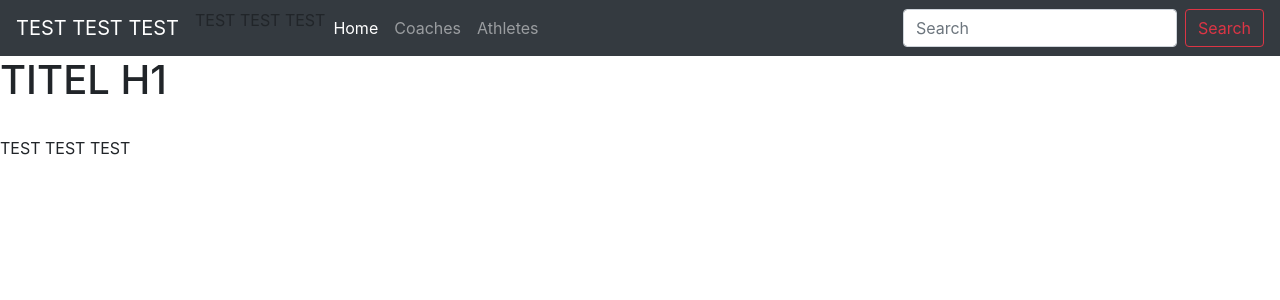
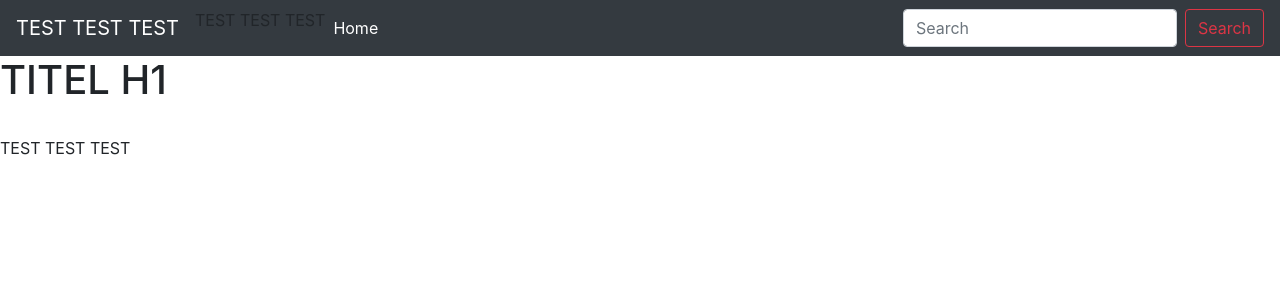
Before and after one commit to Kokille/HTW-DBM, a Flask app: page / in a window 1280 px wide. Shown: the top 300 px of the page. Run offline with Flask 2, Linux system fonts and the light colour scheme; some libraries are stand-ins or nearby versions.

Commit message:
Found Mistake - Fixed Problem with HTML interaction, dividing header and footer in seperate files - Mistake->Link in navbar on nonexsiting page - Cleaned dredd strucutre (Thanks to Jeff for the awarness) just opening the right folder and not having anything else open, otherwise the programm crashes

```diff
--- a/Sennk/dredd/main.py
+++ b/Sennk/dredd/main.py
@@ -7,11 +7,11 @@ from flask import render_template
 from flask import request
 from flask import url_for
 
-app = Flask("Dredd")
+app = Flask(__name__)
 
 
 @app.route("/")
-@app.route("/index")
+#@app.route("/index")
 def index():
     """Summary
 
--- a/Sennk/dredd/templates/navbar.html
+++ b/Sennk/dredd/templates/navbar.html
@@ -10,8 +10,6 @@
         <div class="collapse navbar-collapse" id="navbarsExampleDefault">
             <ul class="navbar-nav mr-auto">
                 <li class="nav-item active"><a class="nav-link" href="{{ url_for('index') }}">Home</a></li>
-                <li class="nav-item"><a class="nav-link" href="{{ url_for('coaches') }}">Coaches</a></li>
-                <li class="nav-item"><a class="nav-link" href="{{ url_for('athletes') }}">Athletes</a></li>
              </ul>
              <form class="form-inline my-2 my-lg-0">
                 <input class="form-control mr-sm-2" name="search" type="text" placeholder="Search" aria-label="Search">
```
